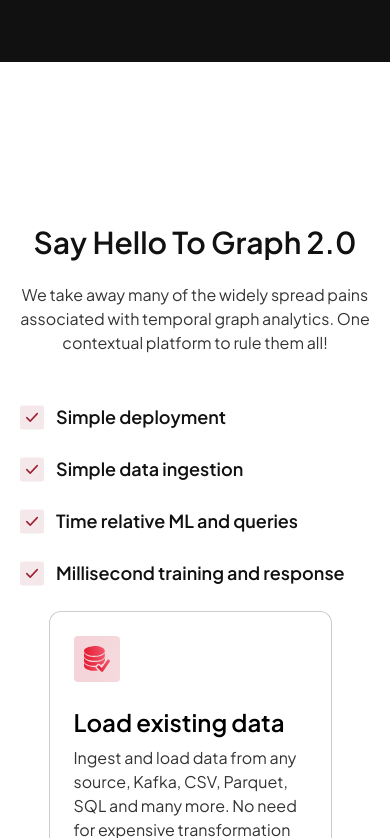
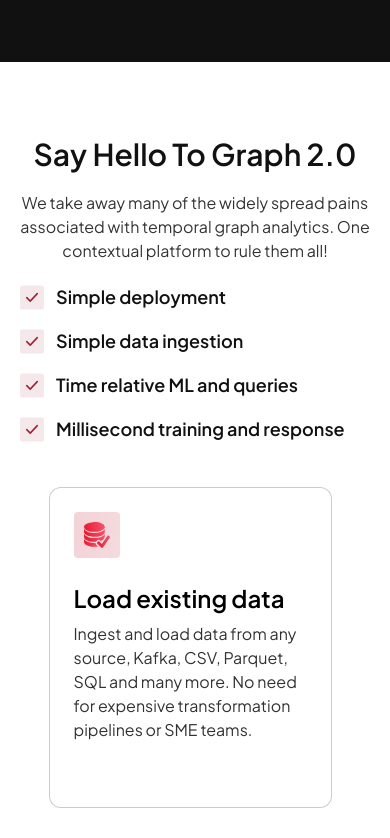
Before and after one commit to Ritik-455/Pometry, a Next.js app: page / in a window 390 px wide. Shown: the part 1786-2624 px from the top of the page. Built offline with nearby package versions, Linux system fonts and the light colour scheme.

Commit message:
make-slider-arrow

```diff
--- a/src/components/home/SayHello.tsx
+++ b/src/components/home/SayHello.tsx
@@ -20,22 +20,22 @@
 }
 const SayHello = () => {
   return (
-    <div className="pt-[152px] relative">
+    <div className="xl:pt-[152px] lg:pt-32 md:pt-20 py-16 relative">
       <div className="container max-w-[1180px]">
         <PrimaryHeading
           textName="Say hello to graph 2.0"
-          className="pb-3 capitalize text-center"
+          className="md:pb-3 pb-2 capitalize text-center"
         />
         <Paragraph
           textName="We take away many of the widely spread pains associated with temporal graph analytics. One contextual platform to rule them all!"
-          className=" pb-12 opacity-80 max-w-[592px] text-center mx-auto"
+          className=" lg:pb-12 sm:pb-9 pb-5 opacity-80 max-w-[592px] text-center mx-auto"
         />
         <div className="row items-center">
           <div className="lg:col-5 w-full px-3">
             <div className="flex flex-col items-start">
               {SAY_HELLO_CONTENT.map((obj: HelloList, index: number) => (
                 <div key={index}>
-                  <div className="flex items-center gap-3 mb-6">
+                  <div className="flex items-center gap-3 lg:mb-6 mb-4">
                     <TikIcon />
                     <p className="font-jakarta font-semibold 2xl:text-xl text-lg text-jet_black">
                       {obj.content}
@@ -45,15 +45,15 @@
               ))}
             </div>
           </div>
-          <div className="lg:col-7 w-full px-3 flex 2Xl:justify-start justify-center">
+          <div className="lg:col-7 w-full px-3 flex 2xl:justify-end justify-center lg:pt-0 md:pt-10 pt-7">
             {/* =====orange-bg====== */}
-            <div className="bg-dark_red xl:max-w-[868px] max-w-[663px] w-full h-[198px] rounded-[24px_0_0_24px] absolute 2XL:end-[15%] 2XL:top-[48%] end-0 top-[59%] lg:block hidden"></div>
+            <div className="bg-dark_red 2xl:max-w-[868px] max-lg:max-w-[761px] max-w-[663px] w-full h-[198px] rounded-[24px_0_0_24px] absolute 2XL:end-[12%] 2XL:top-[59%] end-0 top-[59%] lg:block hidden"></div>
             <div className="flex gap-4 relative">
               {/* ======Swiper-ArrowIcon======= */}
-              <div className="size-8 bg-white rounded-full absolute swiper-btn-next xl:right-[-9%] xl:top-[43%] lg:right-[3%] md:right-[40%] right-[23%] max-xl:bottom-[-22%] flex justify-center items-center z-20 border border-transparent max-lg:border-dark_red">
+              <div className="size-8 bg-white rounded-full absolute swiper-btn-next xl:right-[-9%] xl:top-[43%] lg:right-[3%] md:right-[43%] max-md:right-[37%] max-xl:right-[23%] max-xl:bottom-[-22%] flex justify-center items-center z-20 border border-transparent max-lg:border-dark_red">
                 <NextArrowIcon />
               </div>
-              <div className="size-8 bg-white rounded-full absolute swiper-btn-prev xl:top-[43%] xl:left-[-8%] lg:left-[-9%] left-[26%] max-xl:bottom-[-22%] max-xl:right-[39%] flex justify-center items-center z-20 border border-transparent max-lg:border-dark_red">
+              <div className="size-8 bg-white rounded-full absolute swiper-btn-prev xl:top-[43%] xl:left-[-8%] lg:left-[-9%] left-[26%] max-xl:bottom-[-22%] max-md:left-[32%] max-xl:left-[43%] flex justify-center items-center z-20 border border-transparent max-lg:border-dark_red">
                 <PrevArrowIcon />
               </div>
               <Swiper
--- a/tailwind.config.ts
+++ b/tailwind.config.ts
@@ -34,7 +34,7 @@
       },
       screens: {
         "2XL": "1536.99px",
-        XL: "1279.99px",
+        XL: "1280.99px",
       },
       backgroundImage: {
         mix_red: "linear-gradient(96.09deg, #E31930 0%, #F3576E 100%)",
```
